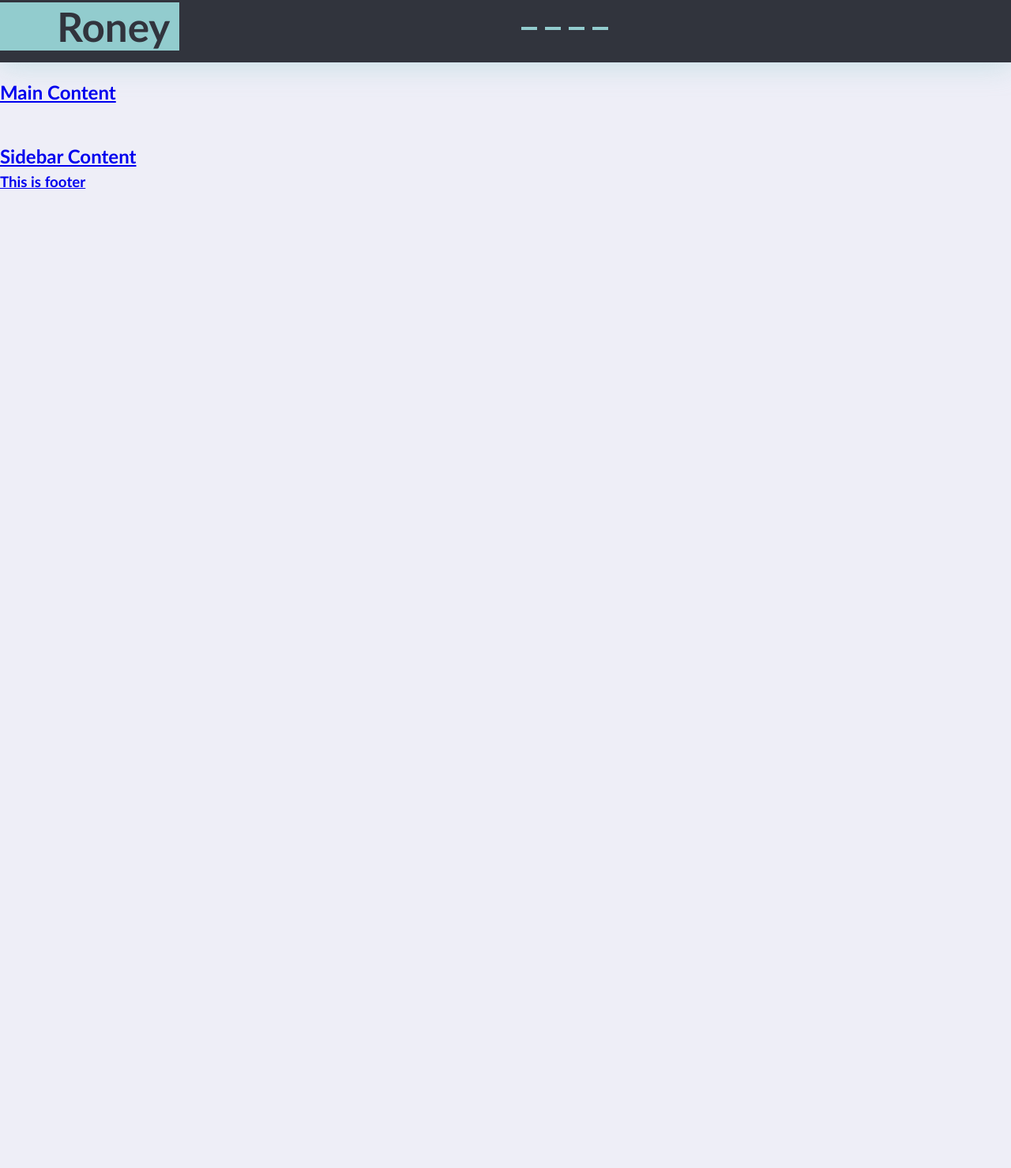
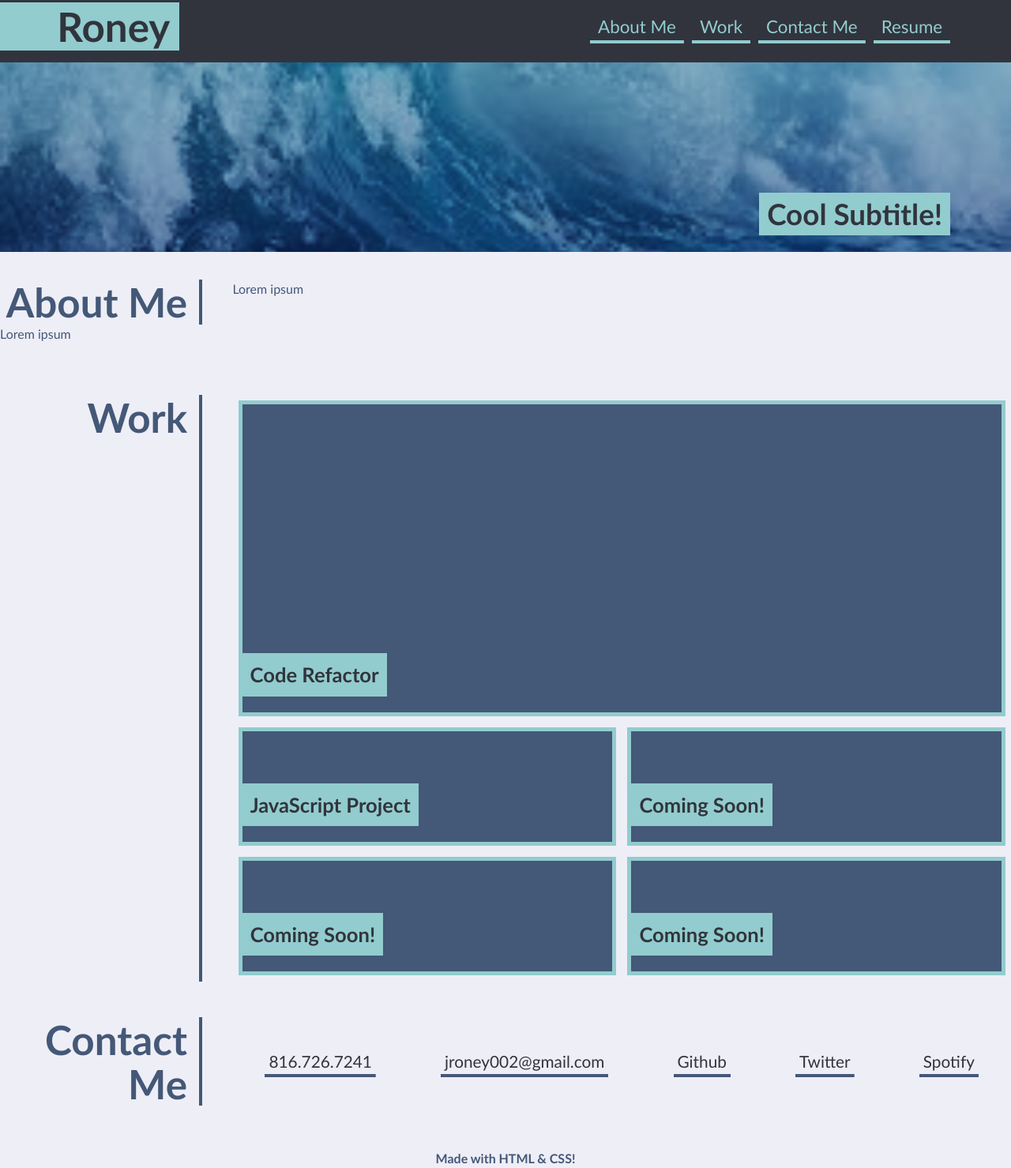
Before and after one commit to fluviangumbo/portfolio, a plain HTML site: page index.html in a window 1280 px wide. Shown: the part 12-1491 px from the top of the page at 79% size. Before the commit the page ends 800 px from the top, so only its background shows below. Drawn offline with Linux system fonts and the light colour scheme.

Commit message:
added to HTML and images

```diff
--- a/assets/css/style.css
+++ b/assets/css/style.css
@@ -219,11 +219,21 @@ background-size: 100% 88%;
 color: var(--secondary);
 }
 
+footer {
+    text-align: center;
+}
+
 /* portfolio project images */
 /* TODO: Add portfolio project images here*/
 
 /* media queries */
 
 /* TODO: add media query for a max-width of 980px */
+@media screen and (max-width: 980px) {
+
+}
 
 /* TODO: add media query for a max-width of 768px */
+@media screen and (max-width: 768px) {
+
+}
--- a/index.html
+++ b/index.html
@@ -11,22 +11,74 @@
 <header>
     <h1>Roney</h1>
     <nav>
-        <a href="#About Me" />
-        <a href="#Work" />
-        <a href="#Contact Me" />
-        <a href="#Resume" />
+        <a href="#About Me" />About Me</a>
+        <a href="#Work" />Work</a>
+        <a href="#Contact Me" />Contact Me</a>
+        <a href="#Resume" />Resume</a>
     </nav>
 </header>
+<section class="hero-banner">
+    <div>
+        <h2>Cool Subtitle!</h2>
+    </div>
+</section>
 <body>
 <!-- TODO: add body content below -->
     <main>
-        <h2>Main Content</h2>
+        <section id="About Me" class="page-section">
+            <h2>About Me</h2>
+            <div>
+                <p>Lorem ipsum</p>
+            </div>
+            <div>
+                <p>Lorem ipsum</p>
+            </div>
+        </section>
+        <section id="Work" class="page-section">
+            <h2>Work</h2>
+            <div class="flex-container">
+                <a class="flex-item">
+                    <div>
+                        <h3>Code Refactor</h3>
+                    </div>
+                </a>
+                <a class="flex-item">
+                    <div>
+                        <h3>JavaScript Project</h3>
+                    </div>
+                </a>
+                <a class="flex-item">
+                    <div>
+                        <h3>Coming Soon!</h3>
+                    </div>
+                </a>
+                <a class="flex-item">
+                    <div>
+                        <h3>Coming Soon!</h3>
+                    </div>
+                </a>
+                <a class="flex-item">
+                    <div>
+                        <h3>Coming Soon!</h3>
+                    </div>
+                </a>
+            </div>
+        </section>
+        <section id="Contact Me" class="page-section">
+            <h2>Contact Me</h2>
+            <div class="contact">
+                <address>
+                    <a>816.726.7241</a>
+                    <a>jroney002@gmail.com</a>
+                    <a>Github</a>
+                    <a>Twitter</a>
+                    <a>Spotify</a>
+                </address>
+            </div>
+        </section>
     </main>
-    <aside>
-        <h2>Sidebar Content</h2>
-    </aside>
 </body>
 <footer>
-    <h3>This is footer</h3>
+    <h4>Made with HTML & CSS!</h4>
 </footer>
 </html>
```
Also changed, not shown: assets/images/02-hero-bg.jpg (added), assets/images/JS.png (added), assets/images/coming-soon-1.jpg (added), assets/images/coming-soon-2.jpg (added), assets/images/coming-soon-3.jpg (added), assets/images/p1.png (added), 1 other file.
